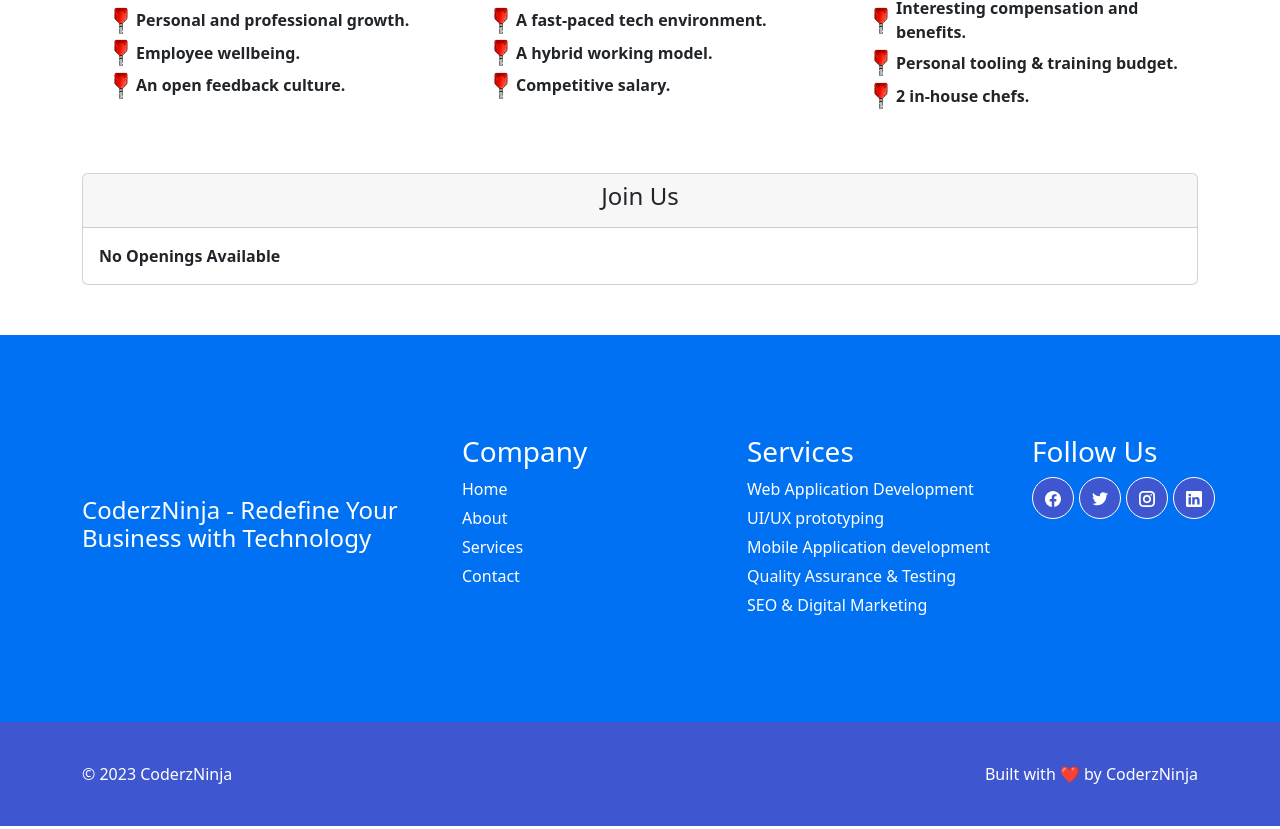
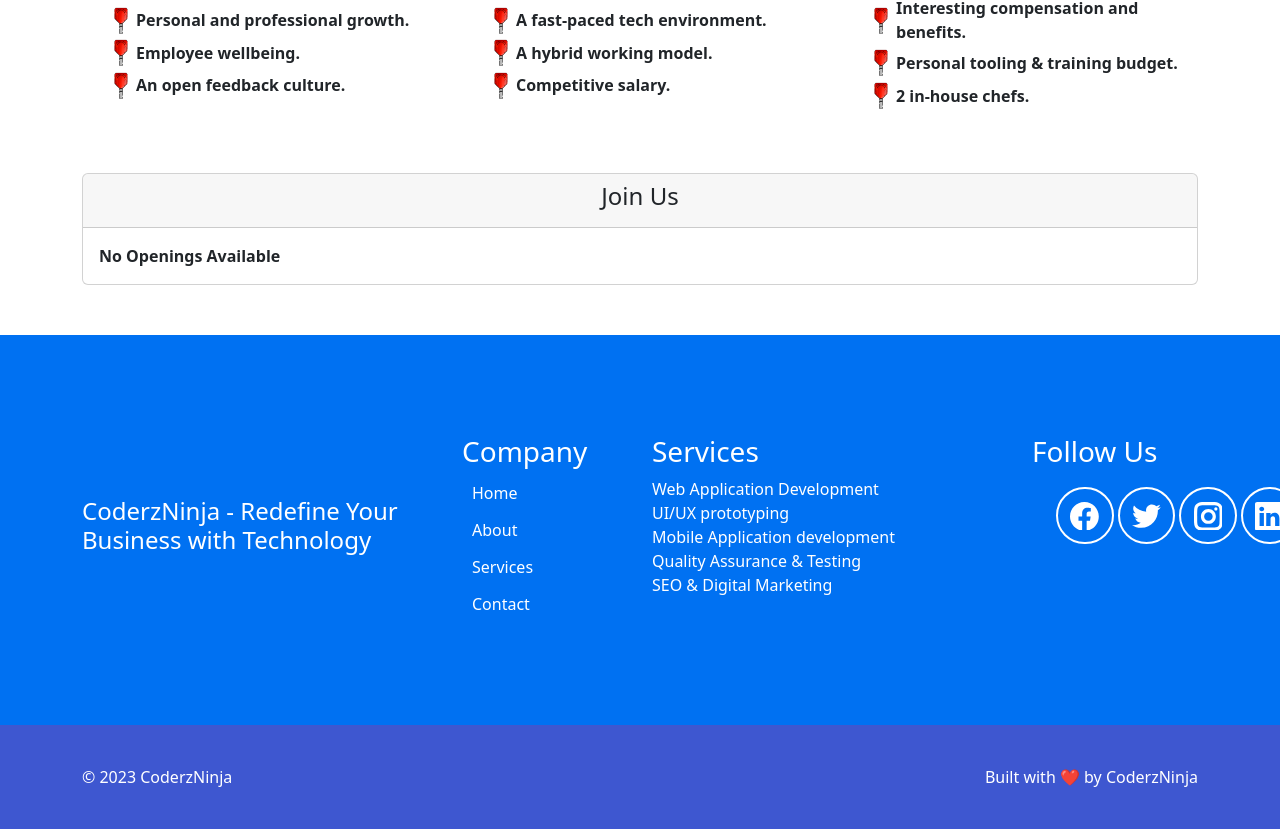
Before and after one commit to tauhid102/coderz-ninja, a React (Vite) app: page /career in a window 1280 px wide. Shown: the part 704-1533 px from the top of the page. Built offline with nearby package versions, Linux system fonts and the light colour scheme.

Commit message:
social icon update

```diff
--- a/src/Component/Footer/Footer.jsx
+++ b/src/Component/Footer/Footer.jsx
@@ -10,7 +10,7 @@
           <div className="col-12 col-md-4 d-flex align-items-center">
             <h4>CoderzNinja - Redefine Your Business with Technology</h4>
           </div>
-          <div className="col-12 col-md-3 section">
+          <div className="col-12 col-md-2 section">
             <h3>Company</h3>
             <ul className="footerList">
               <li>
@@ -27,7 +27,7 @@
               </li>
             </ul>
           </div>
-          <div className="col-12 col-md-3 section">
+          <div className="col-12 col-md-4 section">
             <h3>Services</h3>
             <ul className="footerList">
               <li>Web Application Development</li>
@@ -39,38 +39,46 @@
           </div>
           <div className="col-12 col-md-2 section">
             <h3>Follow Us</h3>
-            <ul className="footerList  social">
-              <li>
-                {" "}
-                <a target="_blank" href="https://www.facebook.com/coderz.ninja">
+            <div class="wrapper">
+              <div class="facebook holder">
+                <a
+                  class="icon"
+                  target="_blank"
+                  href="https://www.linkedin.com/company/coderz-ninja/"
+                >
                   <BsFacebook />
                 </a>
-              </li>
-              <li>
-                {" "}
-                <a target="_blank" href="https://twitter.com/coderz_ninja">
+                <span class="tooltip">Facebook</span>
+              </div>
+              <div class="twitter holder">
+                <a
+                  class="icon"
+                  target="_blank"
+                  href="https://twitter.com/coderz_ninja"
+                >
                   <GrTwitter />
                 </a>
-              </li>
-              <li>
-                {" "}
+                <span class="tooltip">Twitter</span>
+              </div>
+              <div class="instagram holder">
                 <a
+                  class="icon"
                   target="_blank"
                   href="https://www.instagram.com/coderz.ninja/"
                 >
-                  <GrInstagram />
+                  {/* <i class="fa-brands fa-instagram"></i> */}
+                  <GrInstagram  className=""/>
                 </a>
-              </li>
-              <li>
-                {" "}
-                <a
-                  target="_blank"
-                  href="https://www.linkedin.com/company/coderz-ninja/"
-                >
-                  <BsLinkedin />
+                <span class="tooltip">Instagram</span>
+              </div>
+              <div class="github holder">
+                <a class="icon" target="_blank"
+                  href="https://www.linkedin.com/company/coderz-ninja/">
+                  <BsLinkedin className="fa-brands"/>
                 </a>
-              </li>
-            </ul>
+                <span class="tooltip">LinkedIn</span>
+              </div>
+            </div>
           </div>
         </div>
       </div>
--- a/src/Component/Header/Header.jsx
+++ b/src/Component/Header/Header.jsx
@@ -46,7 +46,7 @@
     top: 0,
     left: 0,
     width: '100%',
-    backgroundColor: isMobile ? '#f8f9fa' : (scrollPosition >= 0 ? '#f8f9fa' : navbarColor),
+    backgroundColor: isMobile ? '#f8f9fa' : (scrollPosition > 0 ? '#f8f9fa' : navbarColor),
     transition: 'background-color 0.3s ease-in-out',
     zIndex: 999,
     marginBottom: isMobile ? '500px' : 0,
--- a/src/Component/Hero/Hero.jsx
+++ b/src/Component/Hero/Hero.jsx
@@ -1,5 +1,6 @@
 import React, { useEffect, useState } from "react";
 import image from "../../Image/common/heroImage.png";
+import ScrollToTop from "../ScrollToTop/ScrollToTop";
 const Hero = () => {
   const [isMobile, setIsMobile] = useState(false);
 
@@ -42,6 +43,7 @@
           <img src={image} width="100%" height="auto " alt="Hero image" />
         </div>
       </div>
+      <ScrollToTop/>
     </div>
   );
 };
--- /dev/null
+++ b/src/Component/ScrollToTop/ScrollToTop.jsx
@@ -0,0 +1,42 @@
+import React, { useEffect, useState } from 'react';
+import { FaArrowUp } from "react-icons/fa";
+const ScrollToTop = () => {
+    const [isVisible, setIsVisible] = useState(false);
+
+    useEffect(() => {
+      // Show the button when the user scrolls down 300 pixels or more
+      const handleScroll = () => {
+        if (window.scrollY > 300) {
+          setIsVisible(true);
+        } else {
+          setIsVisible(false);
+        }
+      };
+
+      window.addEventListener('scroll', handleScroll);
+
+      // Clean up the event listener when the component unmounts
+      return () => {
+        window.removeEventListener('scroll', handleScroll);
+      };
+    }, []);
+
+    const scrollToTop = () => {
+      // Scroll to the top of the page
+      window.scrollTo({
+        top: 0,
+        behavior: 'smooth', // This will make the scrolling smooth
+      });
+    };
+
+    if (!isVisible) {
+      return null; // If the button is not visible, render nothing
+    }
+    return (
+        <button className="scroll-to-top-button" onClick={scrollToTop}>
+          <FaArrowUp className="scrollUp"/>
+        </button>
+      );
+};
+
+export default ScrollToTop;
--- a/src/index.css
+++ b/src/index.css
@@ -206,7 +206,7 @@
 }
 
 .btn2.btn-border-underline::before {
-  content: '';
+  content: "";
   position: absolute;
   left: 0;
   right: 0;
@@ -294,31 +294,22 @@
   padding: 0;
 }
 
-.footerList li {
-  margin-bottom: 5px;
-}
+
 
 .footerList a {
   text-decoration: none;
   color: white;
+  margin-bottom: 5px;
+  padding: 4px 10px;
+  display: inline-block;
+  border-radius: 2px;
+  transition: all 0.5s ease;
 }
-
-ul.footerList.social {
-  display: flex;
-  justify-content: space-around;
-}
-
-ul.footerList.social li {
-  border: 1px solid white;
-  padding: 8px 12px;
-  border-radius: 50px;
-  margin-right: 5px;
+.footerList a:hover{
   background-color: var(--primary-color);
 }
 
-ul.footerList.social li:hover {
-  cursor: pointer;
-}
+
 
 .footerList a:hover {
   cursor: pointer;
@@ -608,12 +599,12 @@
   /* background-size: cover; */
   margin: 50px 0;
   height: 410px;
-  background-color: rgba(0,0,0,0.5);
+  background-color: rgba(0, 0, 0, 0.5);
   z-index: 999;
 }
 .text {
   /* margin-top: 40%; */
-  background-color: rgba(0,0,0,0.5);
+  background-color: rgba(0, 0, 0, 0.5);
   height: 410px;
   display: flex;
   align-items: center;
@@ -622,8 +613,149 @@
   font-size: 72px;
   text-align: center;
 }
-.careerWraper p{
- font-weight: 600;
+.careerWraper p {
+  font-weight: 600;
+}
+/* ScrollToTopButton.css */
+.scroll-to-top-button {
+  position: fixed;
+  bottom: 20px;
+  right: 20px;
+  padding: 10px;
+  background-color: #007bff; /* You can change the button's background color */
+  color: #fff; /* You can change the button's text color */
+  border: none;
+  border-radius: 4px;
+  cursor: pointer;
+  display: flex;
+  align-items: center;
+  justify-content: center;
+  box-shadow: 0 2px 5px rgba(0, 0, 0, 0.2);
+  z-index: 9999;
+}
+
+.scroll-to-top-button:hover {
+  background-color: #0056b3; /* You can change the button's background color on hover */
+}
+.scrollUp {
+  font-weight: 900;
+}
+/* footer social icon hover effect  */
+
+.wrapper {
+  display: flex;
+  justify-content: space-around;
+  align-items: center;
+  flex-direction: row;
+  position: relative;
+  /* width: 500px; */
+  padding: 10px 0;
+  margin: 0 20px;
+  border-radius: 50px;
+
+  /* background: rgba(255, 255, 255, 0.5); */
+}
+
+.holder {
+  position: relative;
+  list-style: none;
+}
+.holder a {
+  text-decoration: none;
+  color: white;
+}
+
+.icon {
+  display: flex;
+  justify-content: center;
+  align-items: center;
+  height: 2em;
+  width: 2em;
+  padding: 12px 10px 6px 10px;
+  border-radius: 50%;
+  font-size: 1.8em;
+  transition: all 0.5s ease;
+  border: 2px solid #fff;
+  margin-left: 4px;
+}
+
+.tooltip {
+  position: absolute;
+  padding: 5px 20px;
+  top: 0%;
+  left: 0%;
+  transform: translate(-25%, -35px);
+  font-size: 1em;
+  border-radius: 50px;
+  color: #fff;
+  z-index: 1;
+  transition: all 0.5s cubic-bezier(0.68, -0.55, 0.265, 1.55);
+  opacity: 0;
+}
+
+.tooltip::before {
+  content: "";
+  display: flex;
+  position: absolute;
+  width: 15px;
+  height: 15px;
+  transform: translate(2rem, 15px) rotate(45deg);
+  z-index: -2;
+  outline: none;
+  border: none;
+  transition: all 0.5s cubic-bezier(0.68, -0.55, 0.265, 1.55);
+}
+
+.twitter .tooltip::before,
+.reddit .tooltip::before {
+  transform: translate(1.7rem, 15px) rotate(45deg);
+}
+
+.github .tooltip::before {
+  transform: translate(1.6rem, 15px) rotate(45deg);
+}
+
+.icon:hover ~ .tooltip {
+  transform: translate(-25%, -60px);
+  opacity: 1;
+}
+
+.icon:hover {
+  color: #fff;
+}
+
+.facebook .icon:hover,
+.facebook .icon:hover ~ .tooltip,
+.facebook .icon:hover ~ .tooltip::before {
+  background: #3b5999;
+  border: 2px solid #3b5999;
+}
+
+.twitter .icon:hover,
+.twitter .icon:hover ~ .tooltip,
+.twitter .icon:hover ~ .tooltip::before {
+  background: #46c1f6;
+  border: 2px solid #46c1f6;
+}
+
+.instagram .icon:hover,
+.instagram .icon:hover ~ .tooltip,
+.instagram .icon:hover ~ .tooltip::before {
+  background: #e1306c;
+  border: 2px solid #e1306c;
+}
+
+.github .icon:hover ~ .tooltip,
+.github .icon:hover ~ .tooltip::before,
+.github .icon:hover {
+  background: #333;
+  border: 2px solid #333;
+}
+
+.reddit .icon:hover,
+.reddit .icon:hover ~ .tooltip,
+.reddit .icon:hover ~ .tooltip::before {
+  background: #ff4500;
 }
 @media (max-width: 991px) {
   .hero-text {
```
Also changed, not shown: 2 other files (tests, documents, lock files or other folders).
